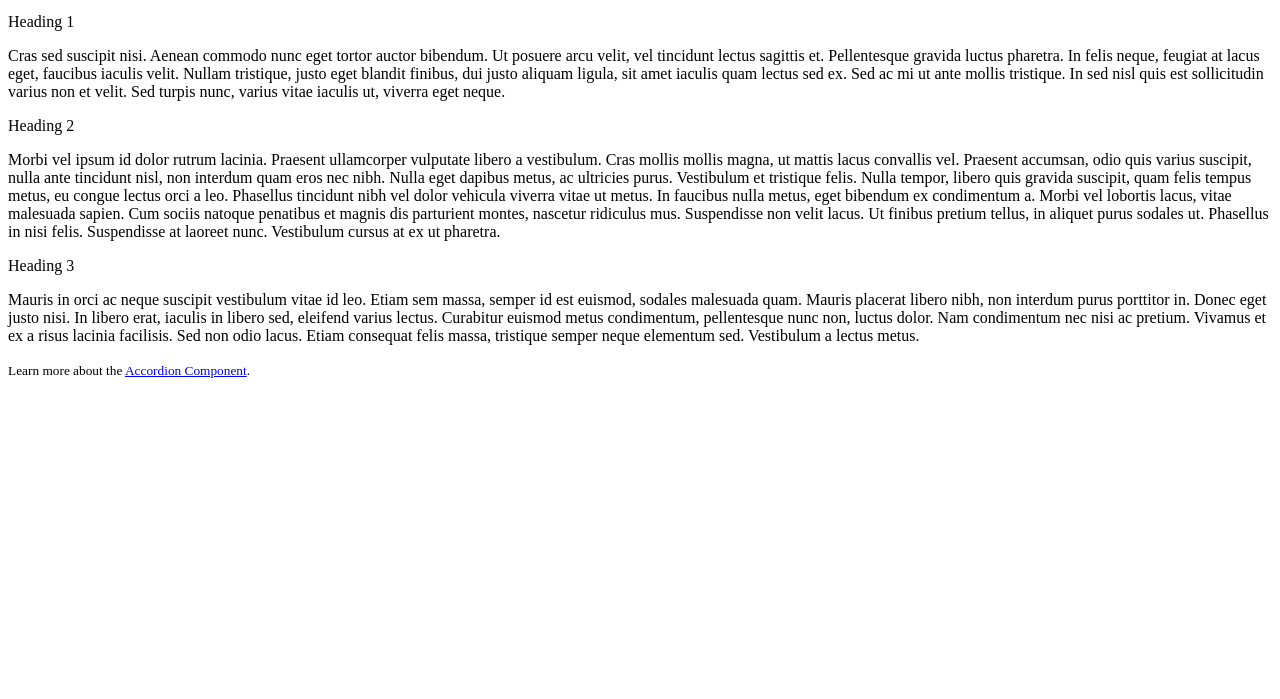
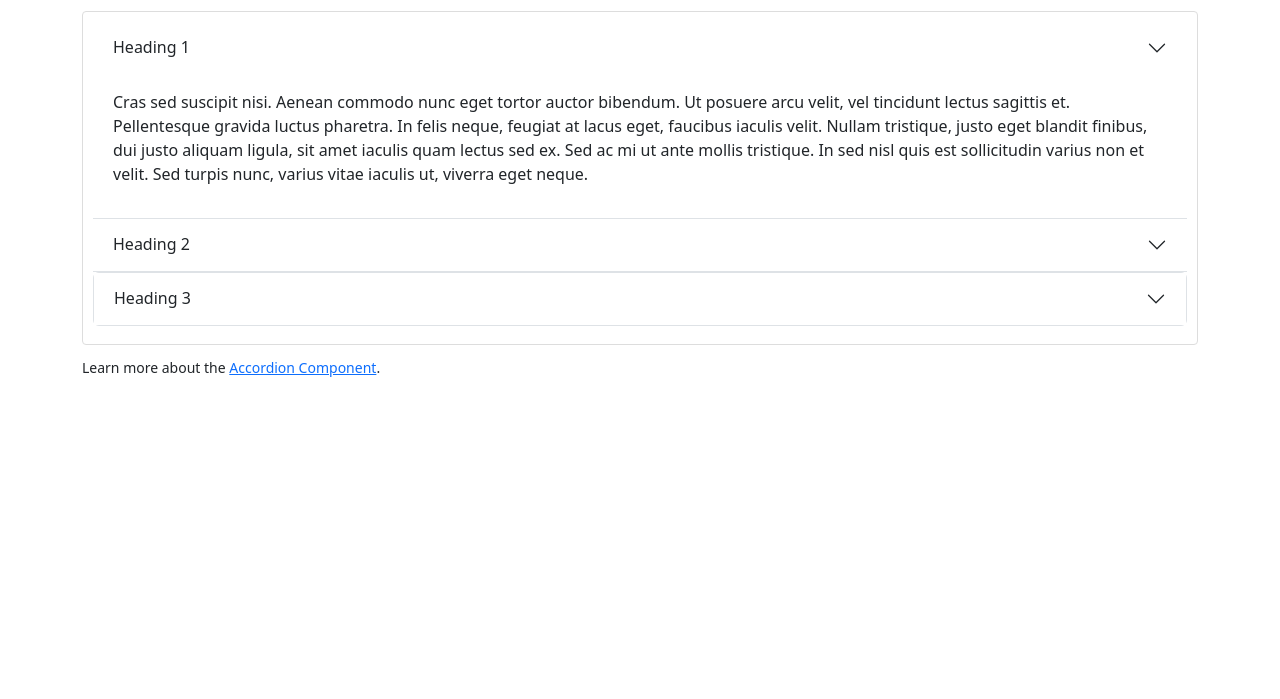
Before and after one commit to Rkirk8/AdvCss-COMP2081-25F, a plain HTML site: page lesson-8/accordion.html in a window 1280 px wide. Shown: the part 101-800 px from the top of the page. Drawn offline with nearby package versions, Linux system fonts and the light colour scheme.

Commit message:
class prt1 done

```diff
--- a/lesson-8/accordion.html
+++ b/lesson-8/accordion.html
@@ -6,68 +6,83 @@
 		<title>Collapse | Bootstrap</title>
 		<!-- Bootstrap -->
 		<!-- STEP 1: Link to the Bootstrap CSS using a Content Distribution Network (CDN) -->
+		 <link href="https://cdn.jsdelivr.net/npm/bootstrap@5.3.8/dist/css/bootstrap.min.css" rel="stylesheet" integrity="sha384-sRIl4kxILFvY47J16cr9ZwB07vP4J8+LH7qKQnuqkuIAvNWLzeN8tE5YBujZqJLB" crossorigin="anonymous">
 
+		<!-- STEP 11: Link to your custom styles, then open the CSS file in your code editor -->
+		<link href="css/custom.css" rel="stylesheet">
 
 
 	</head>
 	<body>
 <!-- STEP 3: Build a fluid or a fixed-width container for proper alignment and padding of content-->
-
+		<div class="container">
 <!-- STEP 4: Build out your basic page-level containers, HEADER, MAIN, and FOOTER -->
-
+			<header>
 				<h1 class="display-5">Accordion | Bootstrap</h1>
 				<p class="lead">Follow along as we build a Bootstrap Accordion component, using the required markup, attributes, and values.</p>
 				<!-- Bootstrap has some great typography features: https://getbootstrap.com/docs/4.0/content/typography/ -->
-
-
+			</header>
+			<main>
 <!-- STEP 5: Surround the entire collection of content with a DIV element to serve as the root for the accordion - use the "accordion" class and a suitable id -->
-
+				<div class="accordion accordion-flush" id="accordion1">
 <!-- STEP 6: Create a SECTION element for each heading and content pair, by adding the "accordion-item" class -->
-
+					<section class="accordion-item">
 <!-- STEP 7: Identify the heading for each accordion item with an H2 element - include the class "accordion-header", a unique id for each -->
 
 <!-- STEP 8: Inside the H2, add a BUTTON element with the type set to "button", the class "accordion-button", the data-bs-toggle attribute set to "collapse", the data-bs-target pointing to the id of the element to be collapsed -->
-							Heading 1
-
+						<h2 class="accordion-header">
+							<button class="accordion-button collapsed" type="button" data-bs-toggle="collapse" data-bs-target="#flush-collapse1">
+								Heading 1
+							</button>
+						</h2>
 <!-- STEP 9a: Surround each of the paragraphs with a DIV identifying them as the collapsible element with the class "accordion-collapse" and put it in the collapsed state with the class "collapse" - add the id "collapse1" -->
 
 <!-- STEP 9b: Tie the collapsible DIV you just created above to the parent accordion element with the data-bs-parent attribute pointing to the id of the entire accordion widget (see STEP 5)-->
 <!-- STEP 10: Create another DIV element with the class "accordion-body", which surrounds the content itself (a P element in this case) -->
+							<div id="flush-collapse1" class="accordion-collapse collapse show" data-bs-parent="#accordion1">
+								<div class="accordion-body">
+									<p>Cras sed suscipit nisi. Aenean commodo nunc eget tortor auctor bibendum. Ut posuere arcu velit, vel tincidunt lectus sagittis et. Pellentesque gravida luctus pharetra. In felis neque, feugiat at lacus eget, faucibus iaculis velit. Nullam tristique, justo eget blandit finibus, dui justo aliquam ligula, sit amet iaculis quam lectus sed ex. Sed ac mi ut ante mollis tristique. In sed nisl quis est sollicitudin varius non et velit. Sed turpis nunc, varius vitae iaculis ut, viverra eget neque.</p>
+								</div>
+							</div><!-- #collapse1-->
 
-								<p>Cras sed suscipit nisi. Aenean commodo nunc eget tortor auctor bibendum. Ut posuere arcu velit, vel tincidunt lectus sagittis et. Pellentesque gravida luctus pharetra. In felis neque, feugiat at lacus eget, faucibus iaculis velit. Nullam tristique, justo eget blandit finibus, dui justo aliquam ligula, sit amet iaculis quam lectus sed ex. Sed ac mi ut ante mollis tristique. In sed nisl quis est sollicitudin varius non et velit. Sed turpis nunc, varius vitae iaculis ut, viverra eget neque.</p>
+					</section>
+<!-- STEP 11: Go ahead and build out the next two accordion sections with the markup, attributes and values you used above and see if you can get the entire widget to function properly -->
+					<section class="accordion-item">
+						<h2 class="accordion-header">
+							<button class="accordion-button collapsed" type="button" data-bs-toggle="collapse" data-bs-target="#flush-collapse2">
+								Heading 2
+							</button>
+						</h2>
 
+							<div id="flush-collapse2" class="accordion-collapse collapse" data-bs-parent="#accordion1">
+								<div class="accordion-body">
+									<p>Morbi vel ipsum id dolor rutrum lacinia. Praesent ullamcorper vulputate libero a vestibulum. Cras mollis mollis magna, ut mattis lacus convallis vel. Praesent accumsan, odio quis varius suscipit, nulla ante tincidunt nisl, non interdum quam eros nec nibh. Nulla eget dapibus metus, ac ultricies purus. Vestibulum et tristique felis. Nulla tempor, libero quis gravida suscipit, quam felis tempus metus, eu congue lectus orci a leo. Phasellus tincidunt nibh vel dolor vehicula viverra vitae ut metus. In faucibus nulla metus, eget bibendum ex condimentum a. Morbi vel lobortis lacus, vitae malesuada sapien. Cum sociis natoque penatibus et magnis dis parturient montes, nascetur ridiculus mus. Suspendisse non velit lacus. Ut finibus pretium tellus, in aliquet purus sodales ut. Phasellus in nisi felis. Suspendisse at laoreet nunc. Vestibulum cursus at ex ut pharetra.</p>
+									</div>
+							</div>
 
+					</section>
+					<section class="accordion-item">
+						<h2 class="accordion-item">
+							<button class="accordion-button collapsed" type="button" data-bs-toggle="collapse" data-bs-target="#flush-collapse3">
+								Heading 3
+							</button>
+						</h2>
 
-<!-- STEP 11: Go ahead and build out the next two accordion sections with the markup, attributes and values you used above and see if you can get the entire widget to function properly -->
-
-
-							Heading 2
-
-
-
-								<p>Morbi vel ipsum id dolor rutrum lacinia. Praesent ullamcorper vulputate libero a vestibulum. Cras mollis mollis magna, ut mattis lacus convallis vel. Praesent accumsan, odio quis varius suscipit, nulla ante tincidunt nisl, non interdum quam eros nec nibh. Nulla eget dapibus metus, ac ultricies purus. Vestibulum et tristique felis. Nulla tempor, libero quis gravida suscipit, quam felis tempus metus, eu congue lectus orci a leo. Phasellus tincidunt nibh vel dolor vehicula viverra vitae ut metus. In faucibus nulla metus, eget bibendum ex condimentum a. Morbi vel lobortis lacus, vitae malesuada sapien. Cum sociis natoque penatibus et magnis dis parturient montes, nascetur ridiculus mus. Suspendisse non velit lacus. Ut finibus pretium tellus, in aliquet purus sodales ut. Phasellus in nisi felis. Suspendisse at laoreet nunc. Vestibulum cursus at ex ut pharetra.</p>
-
-
-
-
-
-							Heading 3
-
-
-
-								<p>Mauris in orci ac neque suscipit vestibulum vitae id leo. Etiam sem massa, semper id est euismod, sodales malesuada quam. Mauris placerat libero nibh, non interdum purus porttitor in. Donec eget justo nisi. In libero erat, iaculis in libero sed, eleifend varius lectus. Curabitur euismod metus condimentum, pellentesque nunc non, luctus dolor. Nam condimentum nec nisi ac pretium. Vivamus et ex a risus lacinia facilisis. Sed non odio lacus. Etiam consequat felis massa, tristique semper neque elementum sed. Vestibulum a lectus metus.</p>
-
-
-
-
-
-
-
+							<div id="flush-collapse3" class="accordion-collapse collapse" data-bs-parent="#accordion1">
+								<div class="accordion-body">
+									<p>Mauris in orci ac neque suscipit vestibulum vitae id leo. Etiam sem massa, semper id est euismod, sodales malesuada quam. Mauris placerat libero nibh, non interdum purus porttitor in. Donec eget justo nisi. In libero erat, iaculis in libero sed, eleifend varius lectus. Curabitur euismod metus condimentum, pellentesque nunc non, luctus dolor. Nam condimentum nec nisi ac pretium. Vivamus et ex a risus lacinia facilisis. Sed non odio lacus. Etiam consequat felis massa, tristique semper neque elementum sed. Vestibulum a lectus metus.</p>
+								</div>
+							</div>
+					</section>
+				</div><!-- .accordion #accordion1-->
+			</main><!-- END MAIN CONTENT AREA -->
+			<footer>
 				<p><small>Learn more about the <a href="https://getbootstrap.com/docs/5.2/components/accordion/" title="View the Bootstrap documentation for the Accordion Component">Accordion Component</a>.</small></p>
-
-
+			</footer>
+		</div><!-- .container -->
 		<!-- STEP 2: Attach the supporting JavaScript Libraries -->
-
+		<script src="https://cdn.jsdelivr.net/npm/@popperjs/core@2.11.8/dist/umd/popper.min.js" integrity="sha384-I7E8VVD/ismYTF4hNIPjVp/Zjvgyol6VFvRkX/vR+Vc4jQkC+hVqc2pM8ODewa9r" crossorigin="anonymous"></script>
+		<script src="https://cdn.jsdelivr.net/npm/bootstrap@5.3.8/dist/js/bootstrap.min.js" integrity="sha384-G/EV+4j2dNv+tEPo3++6LCgdCROaejBqfUeNjuKAiuXbjrxilcCdDz6ZAVfHWe1Y" crossorigin="anonymous"></script>
 	</body>
 </html>
 <!-- STEP 12: Have one of the panels default to visible by adding the class, "show" to one of the .accordion-collapse DIV elements -->
--- /dev/null
+++ b/lesson-8/css/custom.css
@@ -0,0 +1,8 @@
+#accordion1  {
+    color: var(--bs-accordion-color)aqua;
+    border: 1px solid #ddd;
+    border-radius: 4px;
+    padding: 10px;
+    margin: 10px 0;
+
+}
```
